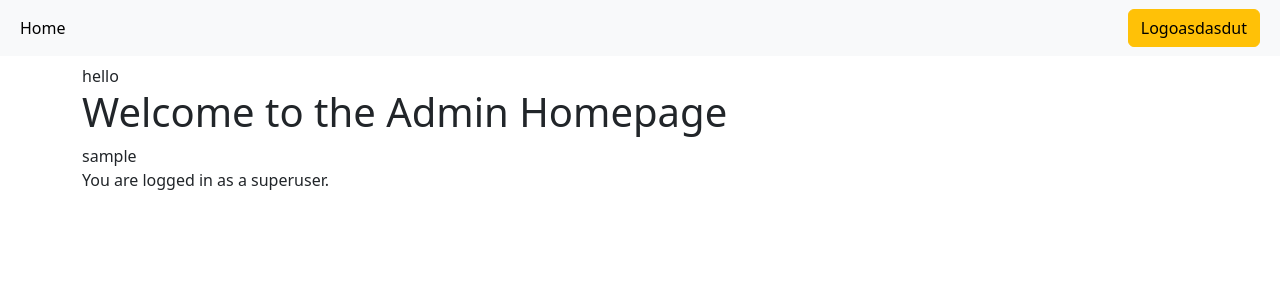
After one commit to 451suman/Attendance-System, a Django app: page /admin-home/ in a window 1280 px wide. The commit adds this page. Shown: the top 300 px of the page. Run offline with Django 5.2, Linux system fonts and the light colour scheme; the visitor is signed in with stand-in values (Sample User, id 1).

Commit message:
login successfull and

```diff
--- a/ATTENDANCE_PROJECT/settings.py
+++ b/ATTENDANCE_PROJECT/settings.py
@@ -41,6 +41,7 @@ INSTALLED_APPS = [
     "crispy_forms",
     "crispy_bootstrap5",
     "attendance_app",
+    "admin_app",
 ]
 
 CRISPY_ALLOWED_TEMPLATE_PACKS = "bootstrap5"
--- a/ATTENDANCE_PROJECT/urls.py
+++ b/ATTENDANCE_PROJECT/urls.py
@@ -18,10 +18,10 @@ Including another URLconf
 from django.contrib import admin
 from django.urls import include, path
 
-app_name = "admin_app"
+
 urlpatterns = [
     path("admin/", admin.site.urls),
     path("", include("attendance_app.urls")),
-    path("admin/", include("admin_app.urls")),
+    path("", include("admin_app.urls")),
     path("accounts/", include("django.contrib.auth.urls")),
 ]
--- a/admin_app/forms.py
+++ b/admin_app/forms.py
@@ -1,5 +1,5 @@
 from django import forms
 
 class AdminLoginForm(forms.Form):
-    username = forms.CharField(max_length=100)
-    password = forms.CharField(max_length=50, widget= forms.PasswordInput())
+    username = forms.CharField(max_length=150, required=True)
+    password = forms.CharField(widget=forms.PasswordInput, required=True)
--- a/admin_app/urls.py
+++ b/admin_app/urls.py
@@ -1,9 +1,9 @@
+from django.urls import path
+from admin_app import views
 
-from django.urls import path
-
-from attendance_app import views
+app_name = 'a_app'
 
 urlpatterns = [
-    path("ad,o")
-
+    path('admin-login/', views.AdminLoginView.as_view(), name='admin-login'),
+    path('admin-home/', views.AdminHomeView.as_view(), name='admin-home'),
 ]
--- a/admin_app/views.py
+++ b/admin_app/views.py
@@ -1,12 +1,89 @@
-from django.shortcuts import render
+from django.shortcuts import redirect, render
+from django.urls import reverse_lazy
 from django.views import View
-
+from django.views.generic import TemplateView, FormView
+from django.contrib.auth import authenticate, login
+from django.contrib import messages
 from admin_app.forms import AdminLoginForm
-# Create your views here.
+from django.contrib.auth.mixins import LoginRequiredMixin
 
 
-class AdminLoginView(View):
 
-    def get(self, request):
-        form = AdminLoginForm
-        return render(request, 'admin/authentication/login.html', {'form': form})
+
+# class AdminLoginView(FormView):
+#     template_name = 'admin/authentication/admin_login.html'
+#     form_class = AdminLoginForm
+#     success_url = reverse_lazy('a_app:admin-home')
+
+#     def form_validate(self, form):
+#         username = form.cleaned_data["username"]
+#         password = form.cleaned_data["password"]
+
+#         admin_user = authenticate(username=username, password=password)
+#         if admin_user is not None:
+#             if admin_user.is_superuser:  # Check if the user is a superuser
+#                 print("---------------------------------------------------------")
+#                 print(username)
+#                 print(password)
+#                 print("---------------------------------------------------------")
+#                 messages.success(self.request, "Welcome Admin!")
+#                 login(self.request, admin_user)
+#             else:
+#                 messages.error(self.request, "You are not authorized to login here")
+#                 return redirect('a_app:admin-login')
+
+#         else:
+#             messages.error(self.request, "Username or password is incorrect")
+#             return redirect('a_app:admin-login')
+#         return super().form_validate(form)
+
+class AdminLoginView(FormView):
+    template_name = "admin/authentication/admin_login.html"
+    form_class = AdminLoginForm
+    success_url = reverse_lazy("a_app:admin-home")
+
+    def form_valid(self, form):
+        uname = form.cleaned_data.get("username")
+        pword = form.cleaned_data["password"]
+        usr = authenticate(username=uname, password=pword)
+        print("------------------------------------------------------")
+        print("------------------------------------------------------")
+        print(uname)
+        print(pword)
+        print("------------------------------------------------------")
+        print("------------------------------------------------------")
+
+        if usr is not None:
+            # Check if user is superuser or admin
+            if usr.is_superuser:
+                messages.success(self.request, "Welcome Admin!")
+                login(self.request, usr)
+                return super().form_valid(form)  # Redirect to success URL
+            else:
+                messages.success(self.request, "You dont have permission to access this website!")
+                return render(
+                    self.request,
+                    self.template_name,
+                    {"form": self.form_class, "error": "Invalid credentials"},
+            )
+
+        else:
+            return render(
+                self.request,
+                self.template_name,
+                {"form": self.form_class, "error": "Invalid credentials"},
+            )
+
+class AdminloginRequiredMixin(object):
+    def dispatch(self, request, *args, **kwargs):
+        if request.user.is_authenticated and request.user.is_superuser:
+            pass
+        else:
+            return redirect('a_app:admin-login')  # Redirect to login page if not authorized
+
+        return super().dispatch(request, *args, **kwargs)
+
+
+
+class AdminHomeView(AdminloginRequiredMixin, TemplateView):
+    template_name = "admin/home/home.html"
--- a/templates/admin/base.html
+++ b/templates/admin/base.html
@@ -1,13 +1,17 @@
-<!DOCTYPE html>
+<!doctype html>
 <html lang="en">
+
 <head>
-    <meta charset="UTF-8">
-    <meta name="viewport" content="width=device-width, initial-scale=1.0">
-    <title>{% block title %}{% endblock %}</title></title>
-    <link href="https://cdn.jsdelivr.net/npm/bootstrap@5.3.3/dist/css/bootstrap.min.css" rel="stylesheet" integrity="sha384-QWTKZyjpPEjISv5WaRU9OFeRpok6YctnYmDr5pNlyT2bRjXh0JMhjY6hW+ALEwIH" crossorigin="anonymous">
+    <meta charset="utf-8">
+    <meta name="viewport" content="width=device-width, initial-scale=1">
+    <title>{% block title %} {% endblock %}</title>
+    <link href="https://cdn.jsdelivr.net/npm/bootstrap@5.3.3/dist/css/bootstrap.min.css" rel="stylesheet"
+        integrity="sha384-QWTKZyjpPEjISv5WaRU9OFeRpok6YctnYmDr5pNlyT2bRjXh0JMhjY6hW+ALEwIH" crossorigin="anonymous">
 </head>
+
 <body>
     {% include "admin/nav/navbar.html" %}
+    <div class="container">
 
         <div class="mt-2 container">
             {% if messages %}
@@ -15,15 +19,17 @@
             <div class="alert alert-{{message.tags}} alert-dismissible fade show" role="alert">
                 {{message}}
                 <button type="button" class="btn-close" data-bs-dismiss="alert" aria-label="Close"></button>
-              </div>
+            </div>
             {% endfor %}
             {% endif %}
         </div>
+        hello
+        {% block content %}
+        {% endblock %}
+    </div>
+    <script src="https://cdn.jsdelivr.net/npm/bootstrap@5.3.3/dist/js/bootstrap.bundle.min.js"
+        integrity="sha384-YvpcrYf0tY3lHB60NNkmXc5s9fDVZLESaAA55NDzOxhy9GkcIdslK1eN7N6jIeHz"
+        crossorigin="anonymous"></script>
+</body>
 
-    <div class="container">
-        {% block content %}
-{% endblock %}
-    </div>
-<script src="https://cdn.jsdelivr.net/npm/bootstrap@5.3.3/dist/js/bootstrap.bundle.min.js" integrity="sha384-YvpcrYf0tY3lHB60NNkmXc5s9fDVZLESaAA55NDzOxhy9GkcIdslK1eN7N6jIeHz" crossorigin="anonymous"></script>
-</body>
 </html>
--- /dev/null
+++ b/templates/admin/home/home.html
@@ -0,0 +1,9 @@
+{% extends "admin/base.html"%}
+{% block content%}
+<h1>Welcome to the Admin Homepage</h1>
+{% if request.user.is_authenticated %}
+{{user.username}}
+{% endif %}
+<p>You are logged in as a superuser. </p>
+
+{% endblock content%}
--- a/templates/admin/nav/navbar.html
+++ b/templates/admin/nav/navbar.html
@@ -1 +1,29 @@
-navbar
+<nav class="navbar navbar-expand-lg bg-body-tertiary">
+    <div class="container-fluid">
+
+      <div class="collapse navbar-collapse" id="navbarSupportedContent">
+        <ul class="navbar-nav me-auto mb-2 mb-lg-0">
+          <li class="nav-item">
+            <a class="nav-link active" aria-current="page" href="#">Home</a>
+          </li>
+
+        </ul>
+
+        <!-- Login/Logout Buttons -->
+        <div class="d-flex">
+          <!-- Login Button -->
+           {% if request.user.is_authenticated and request.user.is_superuser %}
+            <form action="{% url 'logout' %}" method="post">
+              {% csrf_token %}
+              <button class="btn btn-warning me-2" type="submit">Logoasdasdut </button>
+            </form>
+
+          {% else %}
+          <a href="{% url 'a_app:admin-login' %}"class="btn btn-outline-danger" >login</a>
+          {% endif %}
+
+          <!-- Logout Button -->
+        </div>
+      </div>
+    </div>
+  </nav>
```
Also changed, not shown: templates/admin/authentication/admin_login.html (added, +25 -0 lines), templates/base.html (+10 -3 lines), templates/admin/authentication/login.html (deleted).
